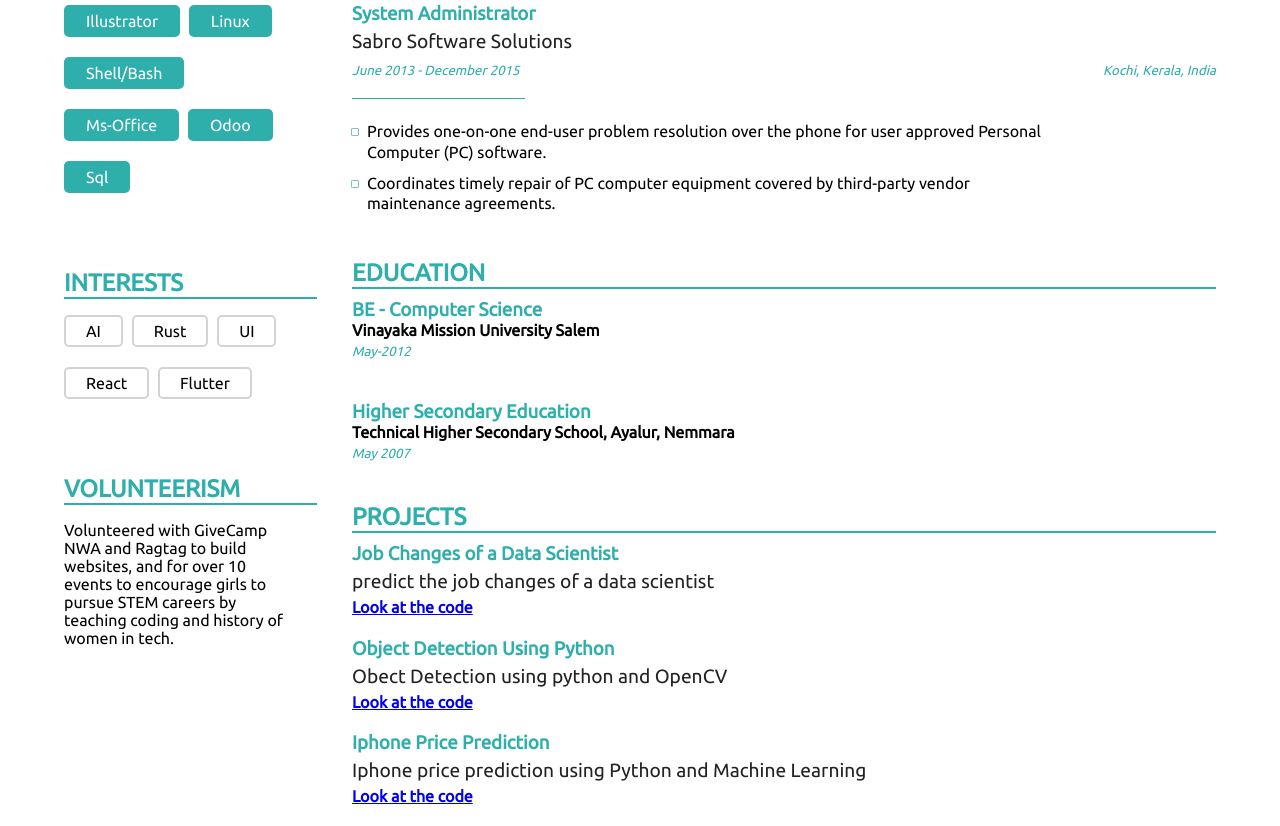
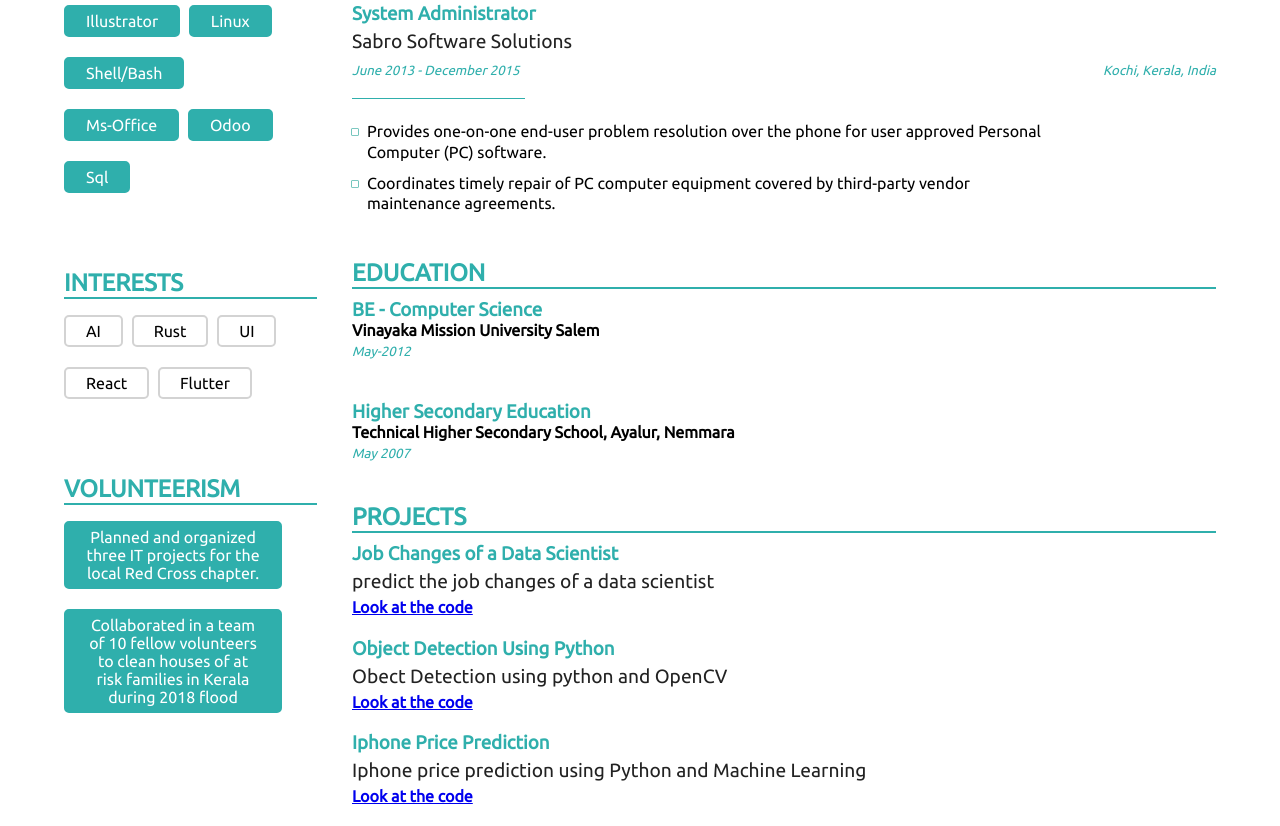
Before and after one commit to baburajr/resume, a plain HTML site: page index.html in a window 1280 px wide. Shown: the part 1101-1927 px from the top of the page. Drawn offline with Linux system fonts and the light colour scheme.

Commit message:
modified index page

```diff
--- a/index.html
+++ b/index.html
@@ -48,7 +48,7 @@
           </li>
           <li class="contact-info__method">
             <img src="img/photo-album-solid-24.png" alt="" class="contact-info__icon"> <br />
-            <a href="https://baburajr.github.io/portfolio/" class="contact-info__link">baburajr.github.io</a>
+            <a href="https://baburajr.github.io/portfolio/" class="contact-info__link">baburaj.ml</a>
           </li>
         </ul>
       </address>
@@ -93,7 +93,10 @@
 
       <div>
         <h2 class="bio-overview__title">Volunteerism</h2>
-        <p>Volunteered with GiveCamp NWA and Ragtag to build websites, and for over 10 events to encourage girls to pursue STEM careers by teaching coding and history of women in tech.</p>
+        <ul class="skills">
+        <li>Planned and organized three IT projects for the local Red Cross chapter.</li>
+        <li>Collaborated in a team of 10 fellow volunteers to clean houses of at risk families in Kerala during 2018 flood</li>
+        </ul>
       </div>
     </aside>
 
```
